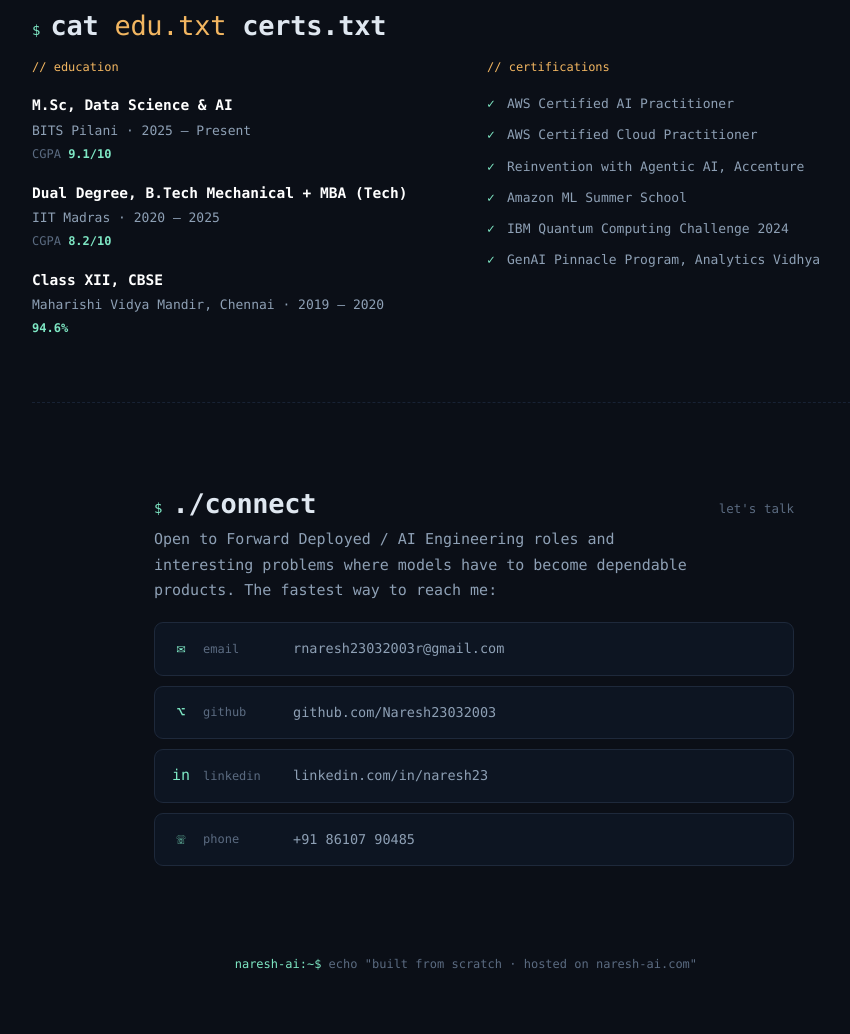
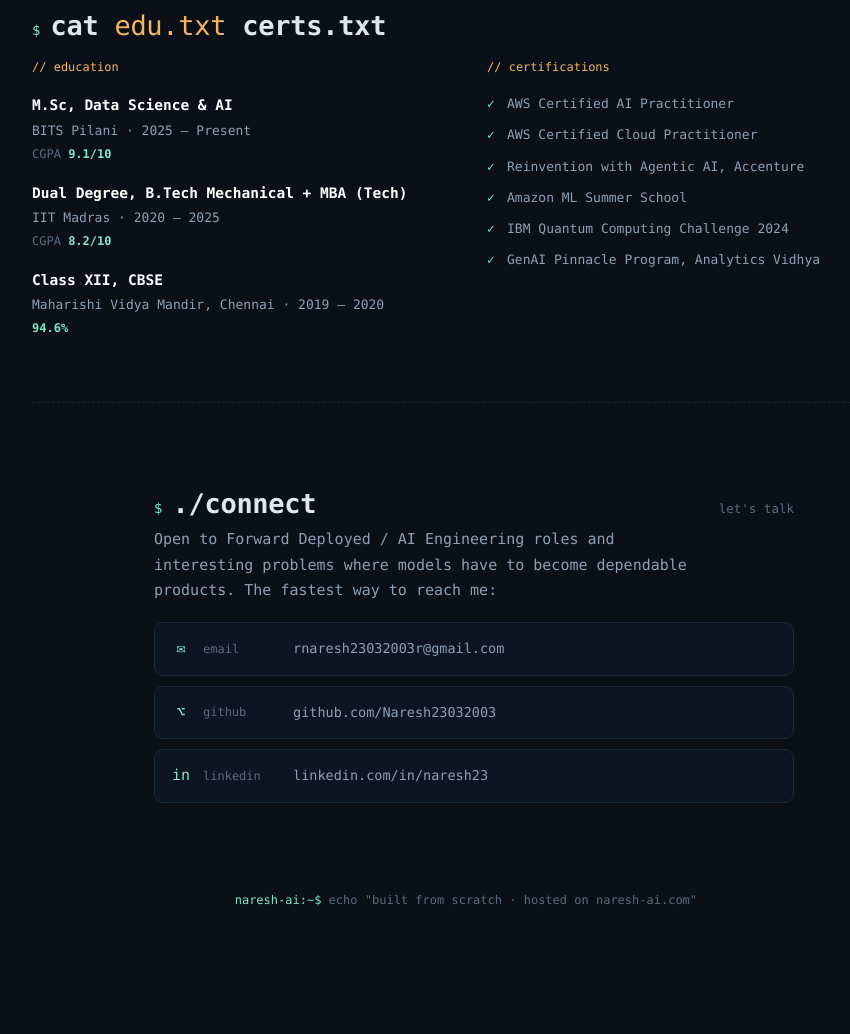
Before and after one commit to Naresh23032003/naresh-portfolio, a plain HTML site: page index.html in a window 1280 px wide. Shown: the part 5284-6318 px from the top of the page, without its empty margins (166-1016 px from the left). After the commit the page ends 6255 px from the top, so only its background shows below. Drawn offline with Linux system fonts and the light colour scheme.

Commit message:
Update index.html

```diff
--- a/index.html
+++ b/index.html
@@ -554,7 +554,6 @@
         <a class="clink" href="mailto:rnaresh23032003r@gmail.com"><span class="ico">✉</span><span class="lbl">email</span><span class="val">rnaresh23032003r@gmail.com</span></a>
         <a class="clink" href="https://github.com/Naresh23032003" target="_blank" rel="noopener"><span class="ico">⌥</span><span class="lbl">github</span><span class="val">github.com/Naresh23032003</span></a>
         <a class="clink" href="https://linkedin.com/in/naresh23" target="_blank" rel="noopener"><span class="ico">in</span><span class="lbl">linkedin</span><span class="val">linkedin.com/in/naresh23</span></a>
-        <a class="clink" href="tel:+918610790485"><span class="ico">☏</span><span class="lbl">phone</span><span class="val">+91 86107 90485</span></a>
       </div>
     </div>
   </section>
```
